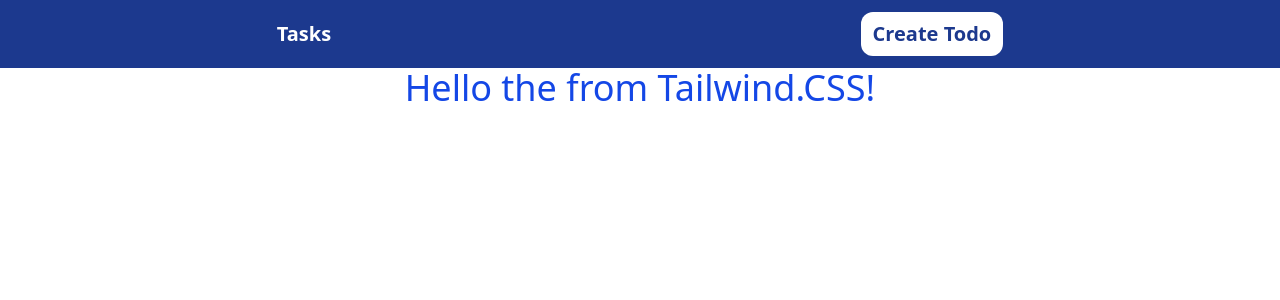
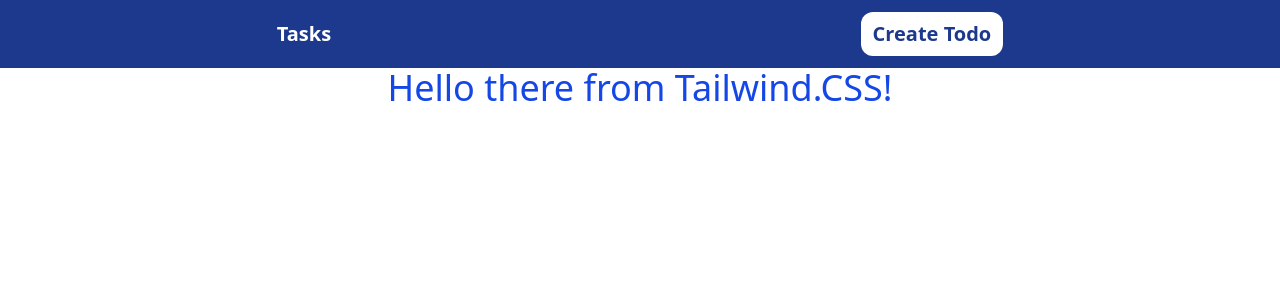
Before and after one commit to ken-jibril/Todos, a React (Vite) app: page / in a window 1280 px wide. Shown: the top 300 px of the page. Built offline with nearby package versions, Linux system fonts and the light colour scheme.

Commit message:
refactor: fix a typo in the h1 tag

```diff
--- a/src/Pages/Home.jsx
+++ b/src/Pages/Home.jsx
@@ -1,7 +1,7 @@
 function home() {
     return (
         <div className="">
-            <h1 className="text-4xl text-center text-blue-700">Hello the from Tailwind.CSS!</h1>
+            <h1 className="text-4xl text-center text-blue-700">Hello there from Tailwind.CSS!</h1>
         </div>
      );
 }
```
